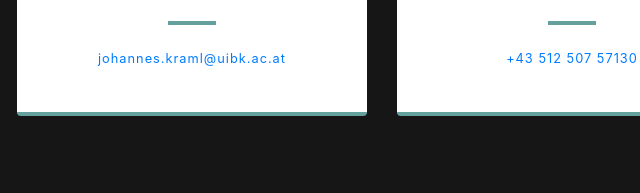
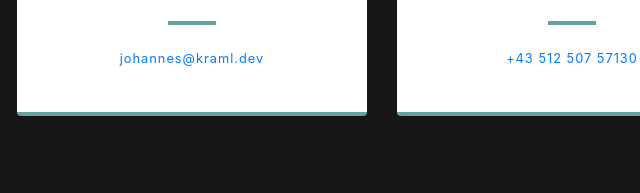
Before and after one commit to jokr91/jokr91.github.io, a website with bundled scripts: page index.html in a window 1280 px wide. Shown: the part 1097-1290 px from the top of the page, 448-1088 px from the left. Built offline with nearby package versions, Linux system fonts and the light colour scheme; some icons are missing.

Commit message:
Fixed mailing problem

```diff
--- a/index.html
+++ b/index.html
@@ -94,7 +94,7 @@
               <h4 class="text-uppercase m-0">Email</h4>
               <hr class="my-4">
               <div class="small text-black-50">
-                <a href="mailto::johannes.kraml@uibk.ac.at">johannes.kraml@uibk.ac.at</a>
+                <a href="mailto:johannes@kraml.dev">johannes@kraml.dev</a>
               </div>
             </div>
           </div>
```
